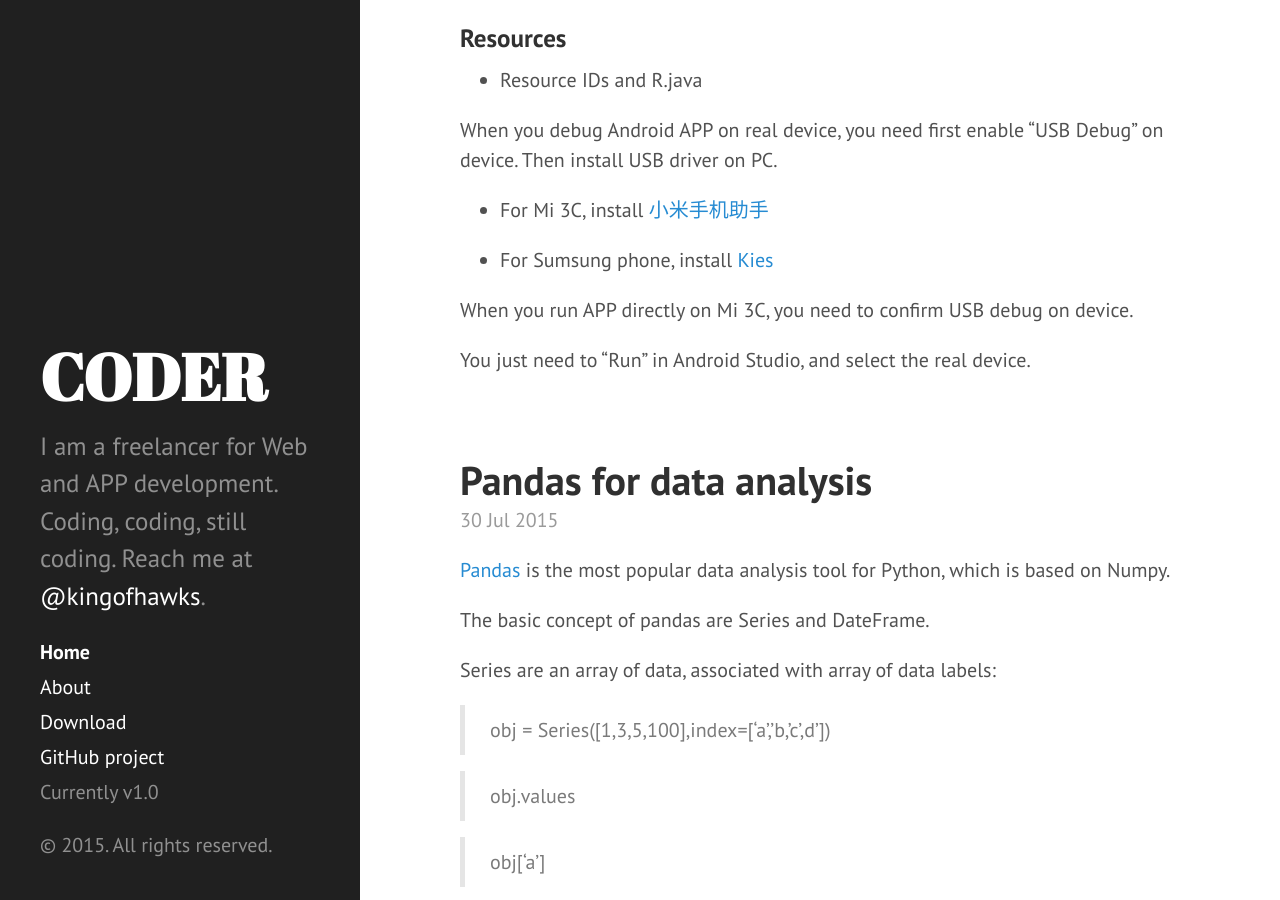
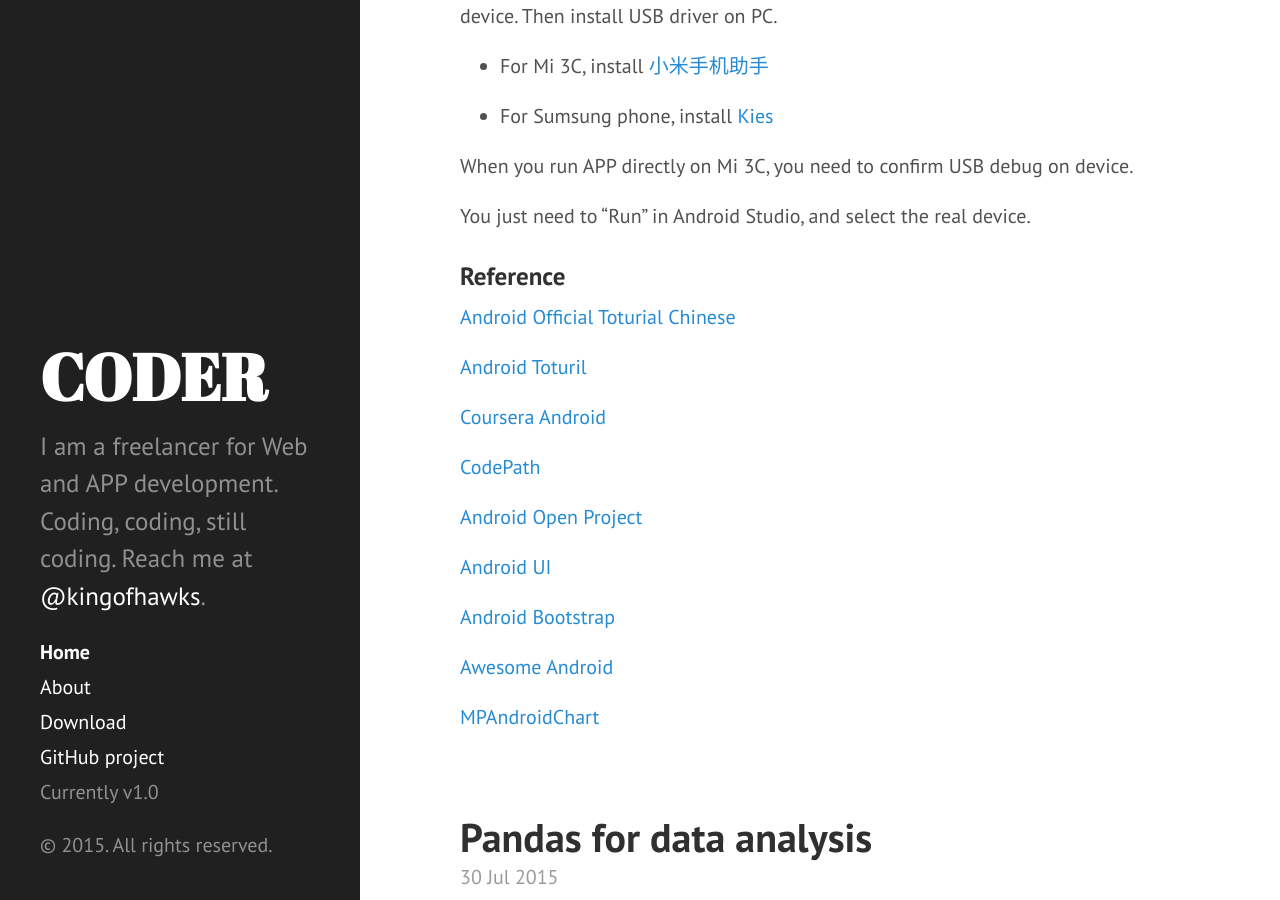
Before and after one commit to kingofhawks/kingofhawks.github.io, a Jekyll site: the page built from index.html, in a window 1280 px wide and 900 px high, scrolled down 1173 px. Built offline with Jekyll 4.4.1, drawn with Linux system fonts in a browser that asks for light colours; Markdown is read by kramdown in place of the engine named in the settings; the list of posts is cut into pages by our own code; some of the changed text lies outside the part shown.

Commit message:
update android reference

```diff
--- a/_posts/2015-09-06-Android Development Resources.md
+++ b/_posts/2015-09-06-Android Development Resources.md
@@ -57,3 +51,24 @@
 When you run APP directly on Mi 3C, you need to confirm USB debug on device.
 
 You just need to "Run" in Android Studio, and select the real device.
+
+
+### Reference
+
+[Android Official Toturial Chinese](http://hukai.me/android-training-course-in-chinese/index.html)
+
+[Android Toturil](http://www.vogella.com/tutorials/android.html)
+
+[Coursera Android](https://github.com/aporter/coursera-android)
+
+[CodePath](http://guides.codepath.com/android)
+
+[Android Open Project](https://github.com/Trinea/android-open-project)
+
+[Android UI](https://github.com/wasabeef/awesome-android-ui)
+
+[Android Bootstrap](https://github.com/Bearded-Hen/Android-Bootstrap)
+
+[Awesome Android](https://github.com/snowdream/awesome-android)
+
+[MPAndroidChart](https://github.com/PhilJay/MPAndroidChart)
```
Also changed, not shown: other parts of _posts/2015-09-06-Android Development Resources.md (+1 -7 lines).
